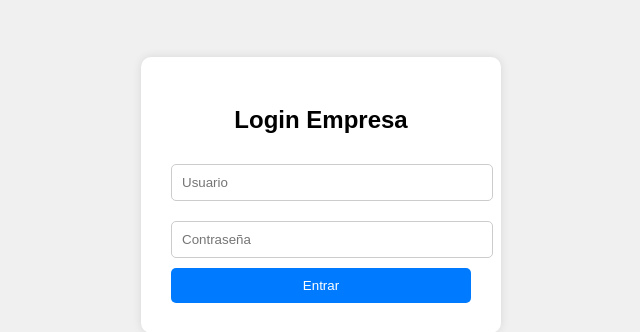
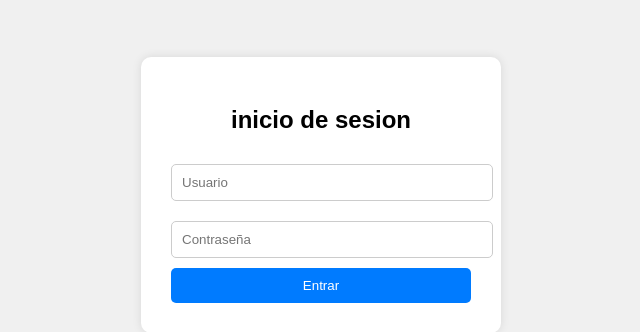
Before and after one commit to carlotee/eva1_EcoEnergy, a Django app: page /usuarios/login_empresa/ in a window 1280 px wide. Shown: the part 213-545 px from the top of the page, without its empty margins (319-959 px from the left). Run offline with Django 5.2, Linux system fonts and the light colour scheme.

Commit message:
Actualiza login_empresa.html

```diff
--- a/usuarios/templates/usuarios/login_empresa.html
+++ b/usuarios/templates/usuarios/login_empresa.html
@@ -3,12 +3,12 @@
 <html lang="es">
 <head>
   <meta charset="UTF-8">
-  <title>Login Empresa</title>
+  <title>inicio de sesion</title>
   <link rel="stylesheet" href="{% static 'usuarios/css/login.css' %}">
 </head>
 <body>
   <div class="login-box">
-    <h2>Login Empresa</h2>
+    <h2>inicio de sesion</h2>
     <input type="text" placeholder="Usuario">
     <input type="password" placeholder="Contraseña">
     <input type="button" value="Entrar" onclick="window.location.href='/inicio/'">
```
